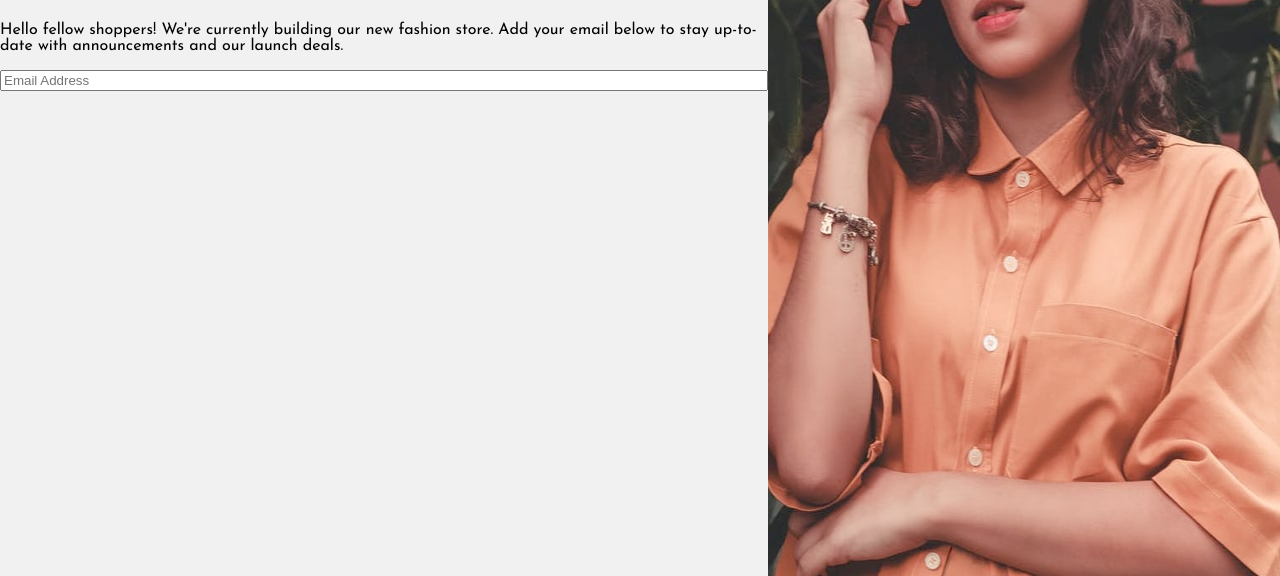
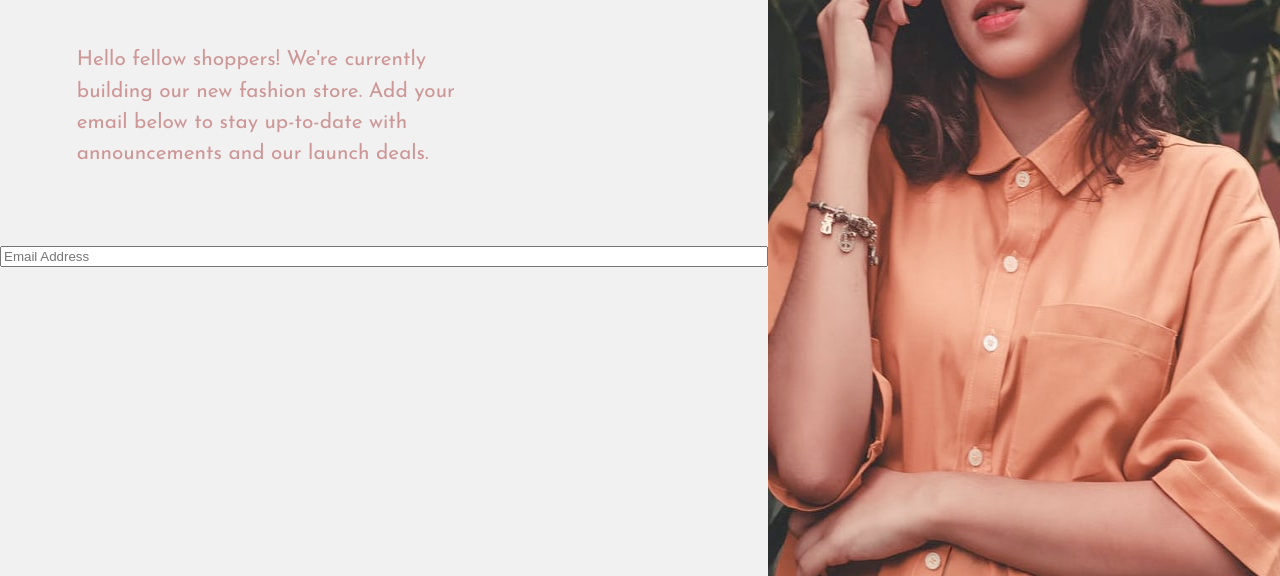
Before and after one commit to UbaidRussell/Base-Apparel-coming-soon-page, a plain HTML site: page index.html in a window 1280 px wide. Shown: the part 224-800 px from the top of the page. Drawn offline with Linux system fonts and the light colour scheme.

Commit message:
Worked on paragraph display 🤍

```diff
--- a/index.html
+++ b/index.html
@@ -22,7 +22,7 @@
 
   <h1 class="heading">We're coming soon</h1>
 
-  <p>Hello fellow shoppers! We're currently building our new fashion store.
+  <p class="paragraph-display">Hello fellow shoppers! We're currently building our new fashion store.
   Add your email below to stay up-to-date with announcements and our launch deals.</p>
 
   <input type="email" id="email" name="email" placeholder="Email Address">
--- a/main.css
+++ b/main.css
@@ -4,6 +4,7 @@ body{
     display: flex;
     flex-direction: row;
     height: 100vh;
+    color: hsl(0, 36%, 70%)
 }
 .container-1{
     display: flex;
@@ -19,6 +20,15 @@ body{
     width: 300px;
     height: auto;
     margin-bottom: 50px;
+}
+.paragraph-display{
+    margin-left: 10%;
+    margin-right: 10%;
+    margin-bottom: 10%;
+    width:50%;
+    font-size: 1.3rem;
+    line-height: 1.5;
+    margin-top: 5%;
 }
 
 
```
